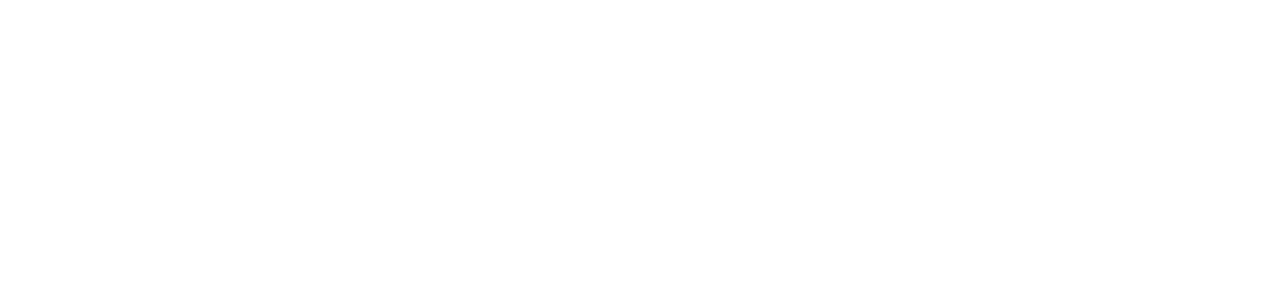
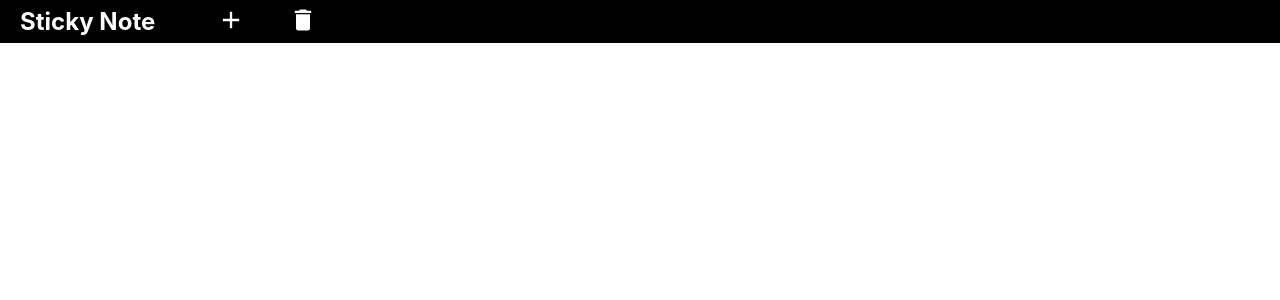
Before and after one commit to razprowess/sticknote_submission, a React (Create React App) app in the folder my-stickynote-app/: page / in a window 1280 px wide. Shown: the top 300 px of the page. Built offline with nearby package versions, Linux system fonts and the light colour scheme.

Commit message:
navbar feature

```diff
--- a/my-stickynote-app/src/App.tsx
+++ b/my-stickynote-app/src/App.tsx
@@ -1,9 +1,11 @@
 import React from 'react';
+import Navbar from './components/Navbar';
 import './App.css';
 
 function App() {
   return (
     <React.Fragment>
+      <Navbar/>
     </React.Fragment>
   );
 }
--- /dev/null
+++ b/my-stickynote-app/src/components/Navbar/index.tsx
@@ -0,0 +1,24 @@
+import './navbar.css';
+
+
+const Navbar: React.FC = () => {
+    return (
+        <div className="navbar-container">
+            <h2>Sticky Note</h2>
+            <ul>
+                <li>
+                    <a title='Add a Note' href='#'>
+                   <img className='navbar-icon' src='/icons/plus.svg' alt='add icon'/>
+                   </a>
+                </li>
+                <li>
+                    <a title='Clear all Notes' href='#'>
+                   <img className='navbar-icon' src='/icons/delete.svg' alt='trash icon'/>
+                   </a>
+                </li>
+            </ul>
+        </div>
+    )
+}
+
+export default Navbar;
--- /dev/null
+++ b/my-stickynote-app/src/components/Navbar/navbar.css
@@ -0,0 +1,43 @@
+.navbar-container {
+    background-color: black;
+    width: 100%;
+    height: 43px;
+    max-height: 43px;
+    position: fixed;
+    top: 0;
+    left: 0;
+    right: 0;
+    display: flex;
+    align-items: center;
+}
+
+.navbar-container * {
+    display: inline;
+}
+
+.navbar-container h2 {
+    color: white;
+    margin-left: 20px;
+    padding-top: 7px;
+    padding-bottom: 7px;
+}
+
+.navbar-container h2:hover {
+    background-color: rgb(9, 80, 124);
+}
+
+.navbar-container li {
+    margin: 10px;
+}
+
+.navbar-container a {
+    padding: 18px 12px 5px;
+    cursor: pointer;
+}
+.navbar-container a:hover{
+    background-color: rgb(9, 80, 124);
+}
+
+.navbar-icon {
+    width: 28px;
+}
```
Also changed, not shown: my-stickynote-app/public/icons/delete.svg (added), my-stickynote-app/public/icons/plus.svg (added).
